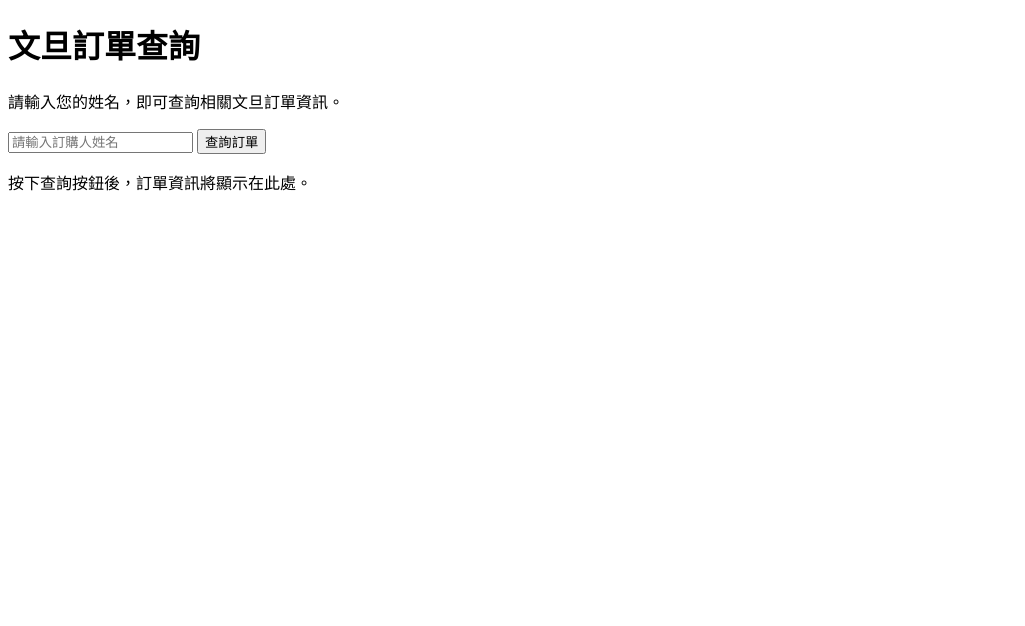
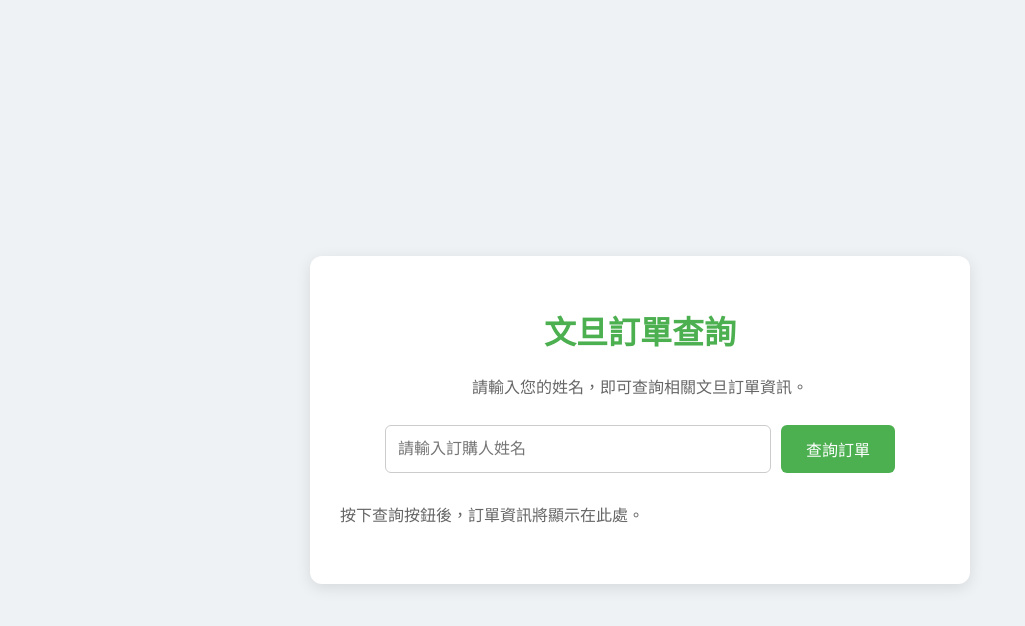
Before and after one commit to u103534001-creator/Pomelo, a plain HTML site: page index.html in a window 1280 px wide. Shown: the whole page, without its empty margins (0-1025 px from the left). Drawn offline with Linux system fonts and the light colour scheme.

Commit message:
Update style.css

```diff
--- a/style.css
+++ b/style.css
@@ -1,27 +1,112 @@
-/* style.css (新增) */
+/* style.css (最終美化版) */
+
+body {
+    font-family: '微軟正黑體', 'Microsoft JhengHei', Arial, sans-serif;
+    background-color: #eef2f5;
+    color: #333;
+    line-height: 1.6;
+    margin: 0;
+    padding: 20px;
+    display: flex;
+    justify-content: center;
+    align-items: center;
+    min-height: 100vh;
+}
+
+.container {
+    max-width: 600px;
+    width: 100%;
+    padding: 30px;
+    background-color: #ffffff;
+    border-radius: 12px;
+    box-shadow: 0 4px 15px rgba(0, 0, 0, 0.1);
+    text-align: center;
+}
+
+h1 {
+    font-size: 2em;
+    color: #4CAF50;
+    margin-bottom: 10px;
+}
+
+p {
+    font-size: 1em;
+    color: #666;
+    margin-bottom: 25px;
+}
+
+.query-section {
+    display: flex;
+    justify-content: center;
+    gap: 10px;
+    margin-bottom: 20px;
+}
+
+input[type="text"] {
+    width: 60%;
+    padding: 12px;
+    border: 1px solid #ccc;
+    border-radius: 6px;
+    font-size: 1em;
+}
+
+button {
+    padding: 12px 25px;
+    background-color: #4CAF50;
+    color: white;
+    border: none;
+    border-radius: 6px;
+    cursor: pointer;
+    font-size: 1em;
+    transition: background-color 0.3s ease;
+}
+
+button:hover {
+    background-color: #45a049;
+}
+
+#resultSection {
+    margin-top: 30px;
+    text-align: left;
+}
 
 .order-card {
     border: 1px solid #ddd;
-    border-radius: 8px;
-    padding: 20px;
-    margin-bottom: 20px;
+    border-radius: 10px;
+    padding: 25px;
+    margin-bottom: 25px;
     background-color: #f9f9f9;
-    box-shadow: 0 2px 4px rgba(0, 0, 0, 0.05);
+    box-shadow: 0 2px 8px rgba(0, 0, 0, 0.05);
 }
 
 .order-card h3 {
+    font-size: 1.4em;
+    color: #333;
     border-bottom: 2px solid #4CAF50;
-    padding-bottom: 5px;
+    padding-bottom: 10px;
     margin-top: 0;
-    color: #333;
+    margin-bottom: 15px;
 }
 
 .order-card p, .order-card li {
-    line-height: 1.6;
-    margin: 5px 0;
+    font-size: 0.95em;
+    line-height: 1.8;
+    margin: 8px 0;
 }
 
 .order-card ul {
     list-style-type: none;
     padding-left: 0;
+    margin-top: 10px;
 }
+
+.order-card strong {
+    color: #000;
+}
+
+h4 {
+    color: #333;
+    font-size: 1.1em;
+    margin-top: 20px;
+    margin-bottom: 10px;
+}
```
